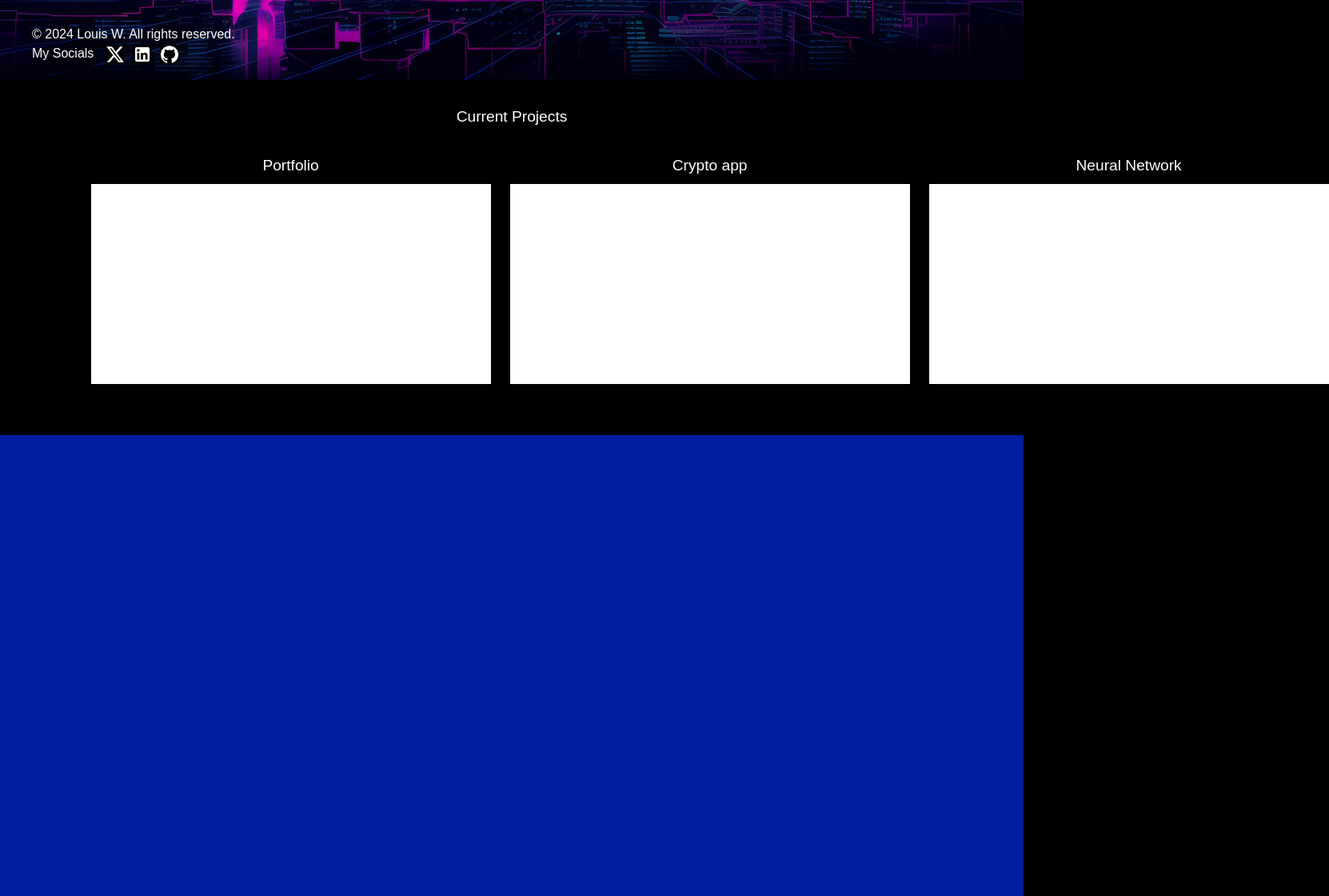
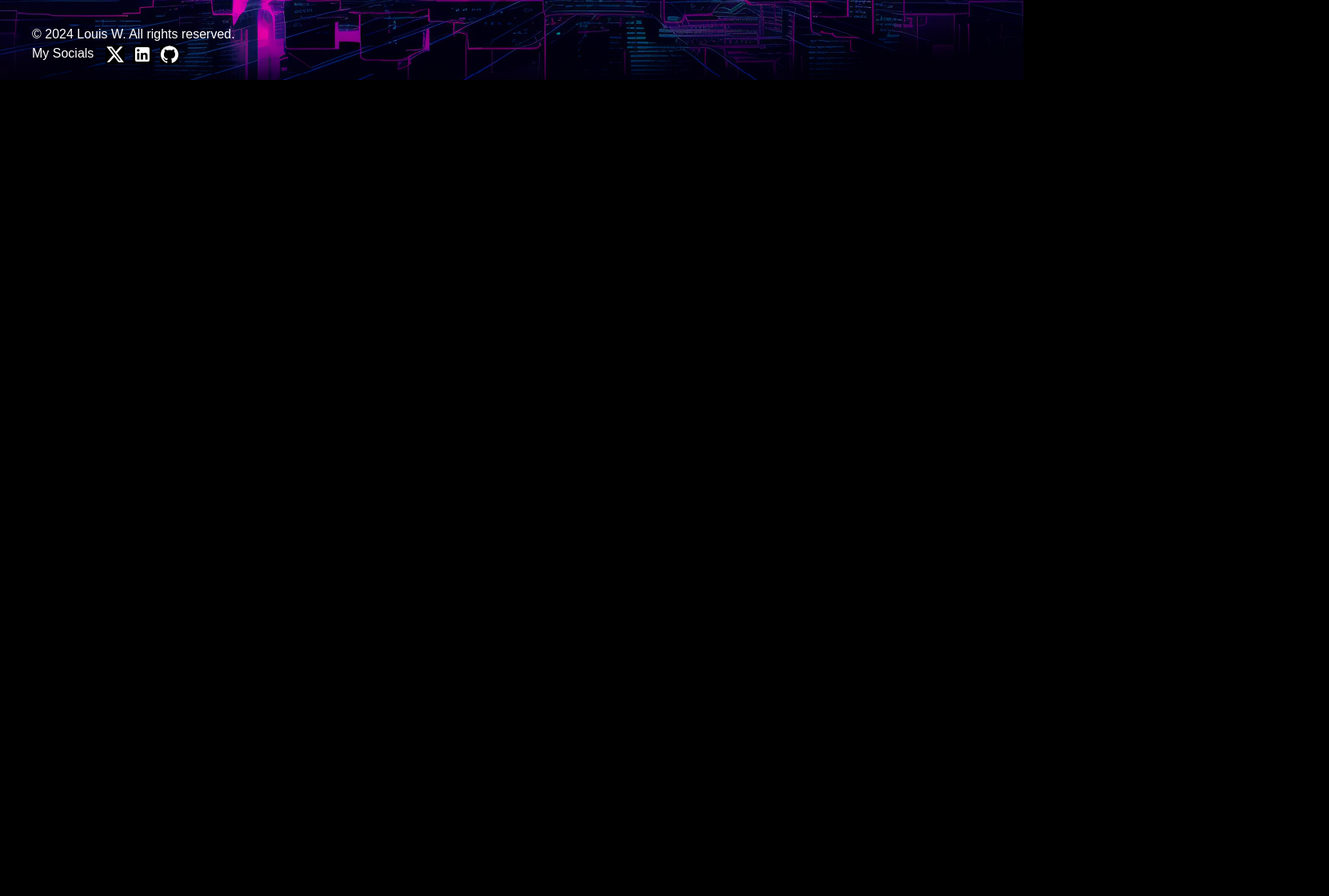
Before and after one commit to LouisWdev/Louis-react-portfolio, a React (Vite) app: page / in a window 1280 px wide. Shown: the part 700-1820 px from the top of the page at 80% size, 1662 px wide, since content can reach past the window. After the commit the page ends 800 px from the top, so only its background shows below. Built offline with nearby package versions, Linux system fonts and the light colour scheme.

Commit message:
Portfolio React V0.1

```diff
--- a/src/Pages/Home.tsx
+++ b/src/Pages/Home.tsx
@@ -25,29 +25,6 @@ const Home = () => {
           </Container>
          </BackgroundSection>
          </BackgroundAnimation>
-              <CurrentContainer>
-                  <CurrentContainerTitle>Current Projects</CurrentContainerTitle>
-                  <ItemContainer>
-                  <Item>
-                       <ItemText>Portfolio</ItemText>
-                       <ProjectImage>
-                       </ProjectImage>
-                  </Item>
-                  <Item>
-                       <ItemText>Crypto app</ItemText>
-                       <ProjectImage>
-                       </ProjectImage>
-                  </Item>
-                  <Item>
-                       <ItemText>Neural Network</ItemText>
-                       <ProjectImage>
-                       </ProjectImage>
-                  </Item>
-                  </ItemContainer>
-              </CurrentContainer>
-          <Section>
-
-         </Section>
     </>
   );
 };
@@ -55,47 +32,6 @@ const Home = () => {
 export default Home;
 
 //STYLING CSS
-/* GENERAL STYLINGS */
-const Section = styled.div`
-    height: 90vh;
-    background-color: #001da0;
-`;
-
-/* PROJECTS BEING WORKED ON */
-const CurrentContainer = styled.div`
-    text-align: center;
-    margin-top: 4vh;
-`;
-
-const CurrentContainerTitle = styled.div`
-    padding-bottom: 3vh;
-    font-size: 1.5vw
-`;
-
-const ItemContainer = styled.div`
-    display: flex;
-    margin-top: 1vh;
-    margin-left: 7vw;
-    padding-bottom: 8vh;
-`;
-
-const Item = styled.div`
-    font-size: 1.5vw;
-    margin-left: 3vh;
-`;
-
-const ItemText = styled.div`
-     font-weight: 400;
-     margin-bottom: 1vh;
-`;
-
-const ProjectImage = styled.div`
-     background-color: white;
-     width: 500px;
-     height: 250px;
-`;
-
-
 /* LANDING SECTION */
 const BackgroundSection = styled.div`
        height: 100vh;
```
Also changed, not shown: src/Pages/Portfolio.tsx (+6 -1 lines), src/assets/images/ProjectImages/AICoding.png (added), 1 other file (tests, documents, lock files or other folders).
